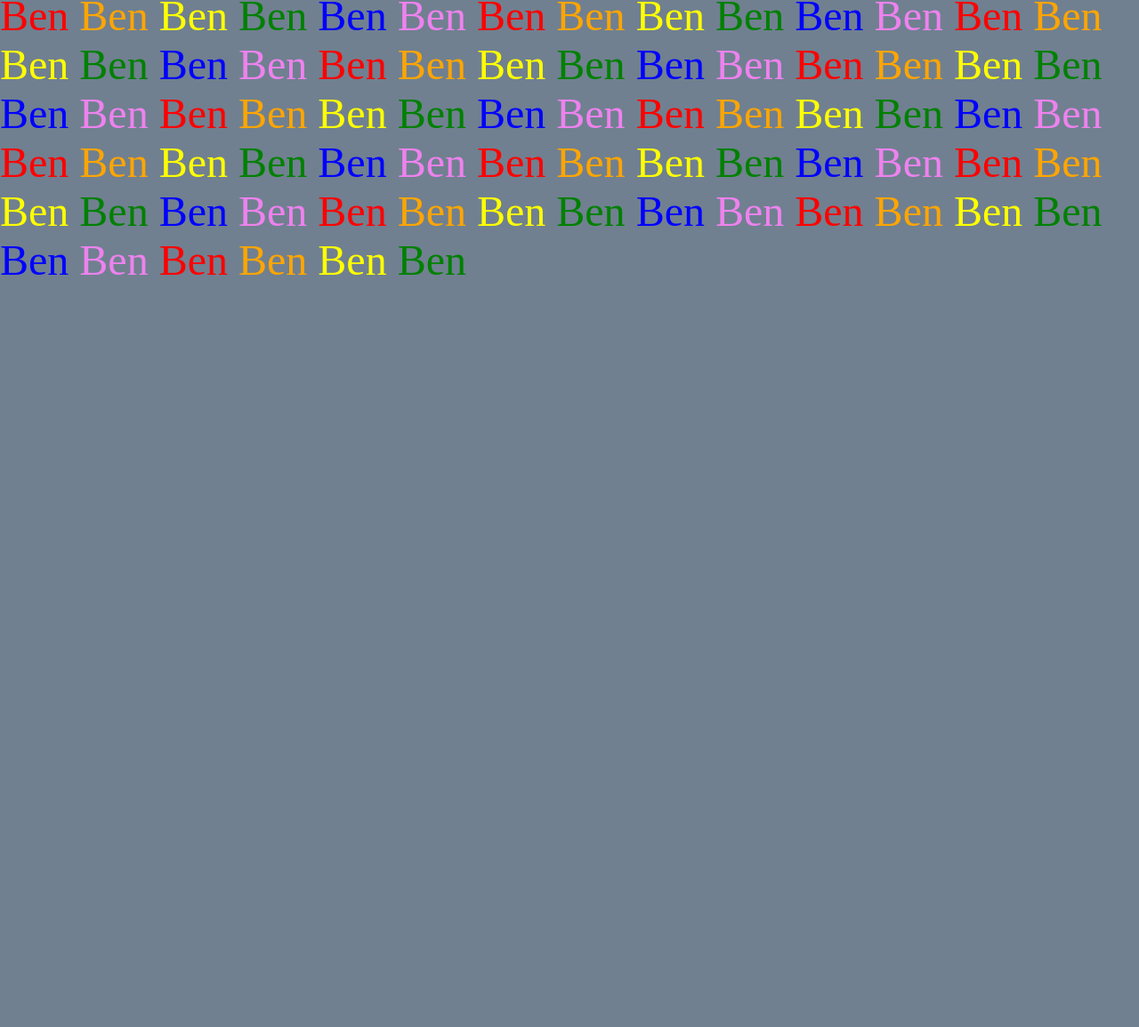
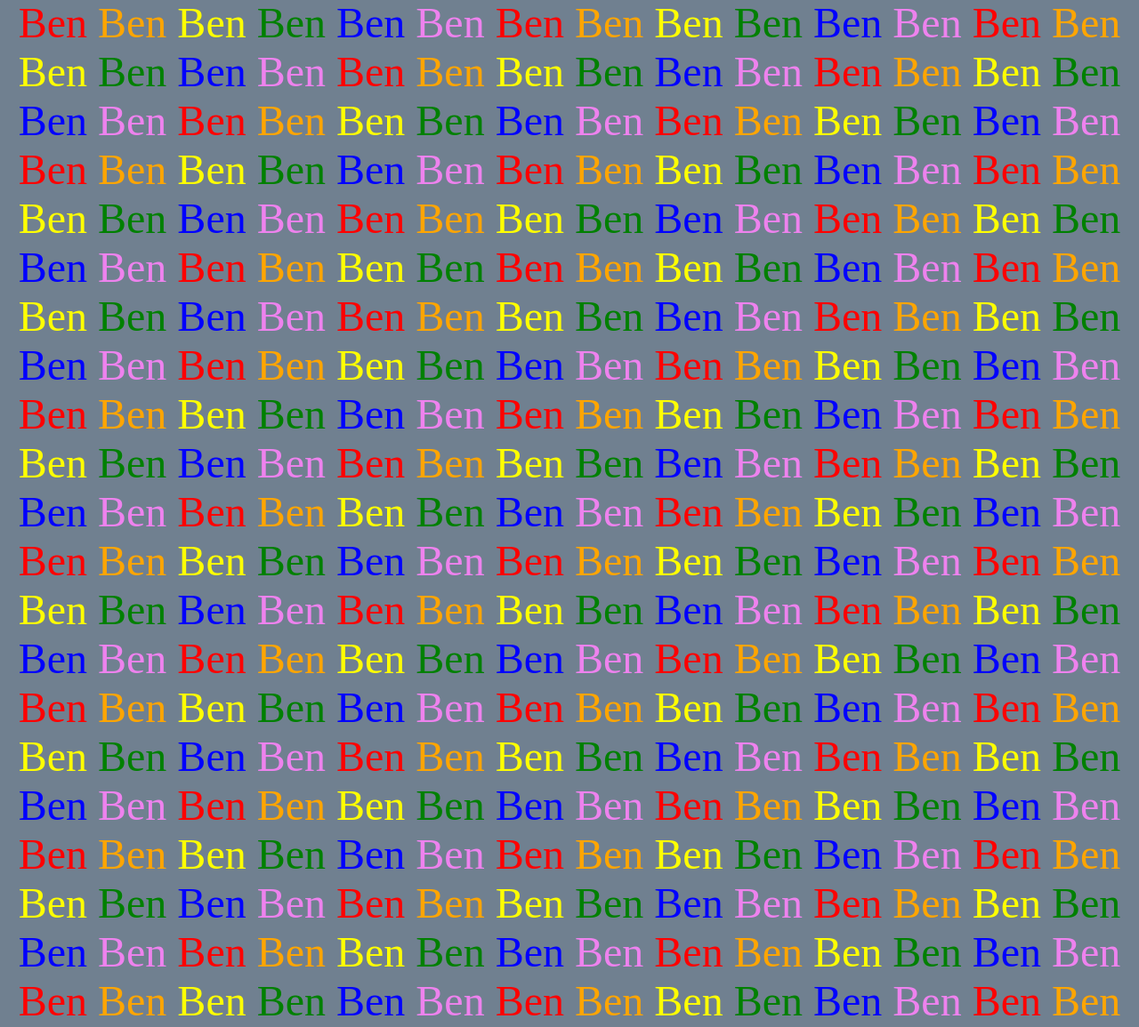
Before and after one commit to benlloydjones/website, a plain HTML site: page index.html in a window 1280 px wide. Shown: the part 3640-4795 px from the top of the page at 89% size. Before the commit the page ends 3960 px from the top, so only its background shows below. Drawn offline with Linux system fonts and the light colour scheme.

Commit message:
stop using non prod features

```diff
--- a/css/master.css
+++ b/css/master.css
@@ -1,7 +1,11 @@
 body {
-  margin: 0 auto;
   background-color: slategray;
   font-size: 3em;
+}
+
+#main {
+  margin: 0 auto;
+  text-align: center;
 }
 
 .rainbow-0 {
--- a/js/app.js
+++ b/js/app.js
@@ -2,13 +2,13 @@ window.onload = init;
 
 function init() {
   addBens();
-  console.log("load");
   window.addEventListener("scroll", scrollListener);
 }
 
 function scrollListener(e) {
-  const { scrollMaxY, scrollY } = window;
-  if (scrollMaxY - scrollY < 500) {
+  const { scrollY, innerHeight } = window;
+  const { scrollHeight } = document.querySelector("#main");
+  if (scrollHeight - scrollY - innerHeight < 500) {
     addBens();
   }
 }
@@ -22,7 +22,7 @@ function benTextContent() {
   return Array.from(
     { length: 1000 },
     (_, i) => i % 6 === 5 ?
-      `<a href="/lander.html" class="rainbow-5"> Ben </a>` :
-      `<span class="rainbow-${i % 6}"> Ben </span>`
+      `<a href="/lander.html" class="rainbow-5"> Ben</a>` :
+      `<span class="rainbow-${i % 6}"> Ben</span>`
   ).join("");
 }
```
